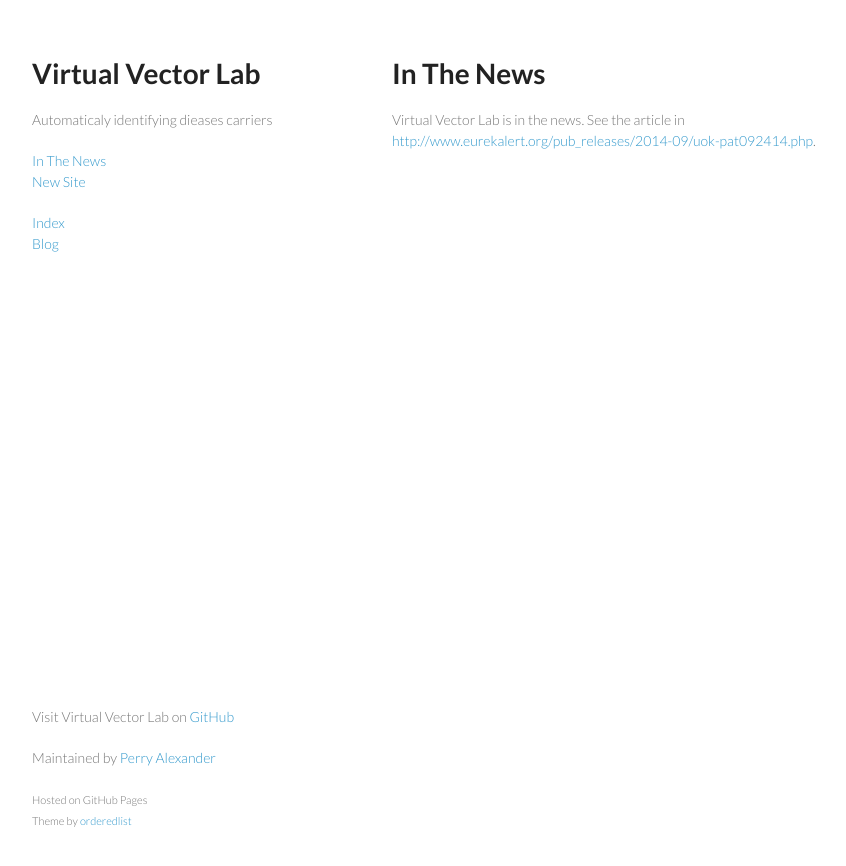
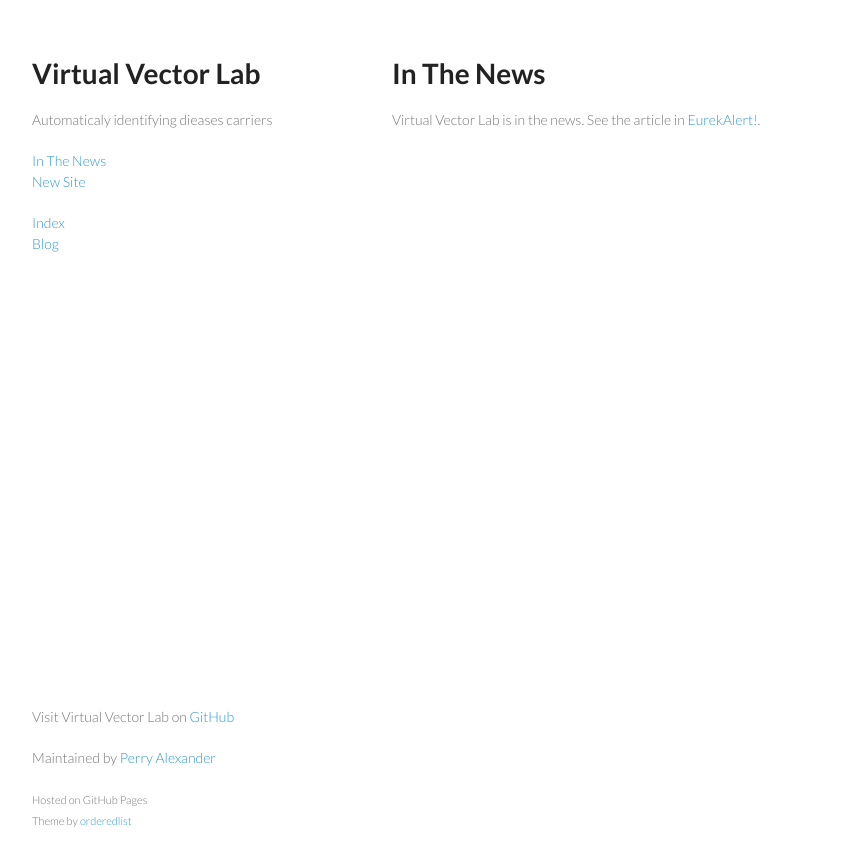
Before and after one commit to ku-sldg/vector12, a Jekyll site: the page built from _posts/2014-12-02-In-the-news.md, in a window 1280 px wide. Shown: the top 866 px of the page, without its empty margins (178-1024 px from the left). Built offline with Jekyll 4.4.1, drawn with Linux system fonts in a browser that asks for light colours; part of the change alters nothing that is shown.

Commit message:
formatting

```diff
--- a/_posts/2014-12-02-In-the-news.md
+++ b/_posts/2014-12-02-In-the-news.md
@@ -5,4 +5,4 @@ titie: In the news
 ---
 
 Virtual Vector Lab is in the news.  See the article in
-[http://www.eurekalert.org/pub_releases/2014-09/uok-pat092414.php](EurekAlert!).
+[EurekAlert!](http://www.eurekalert.org/pub_releases/2014-09/uok-pat092414.php).
```
